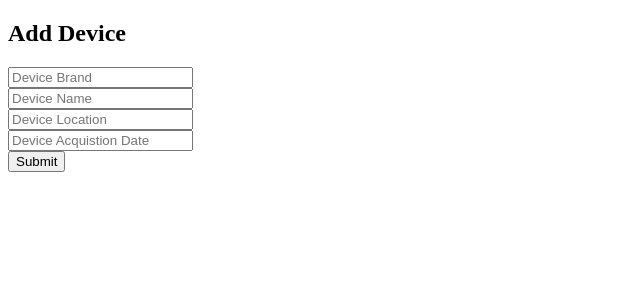
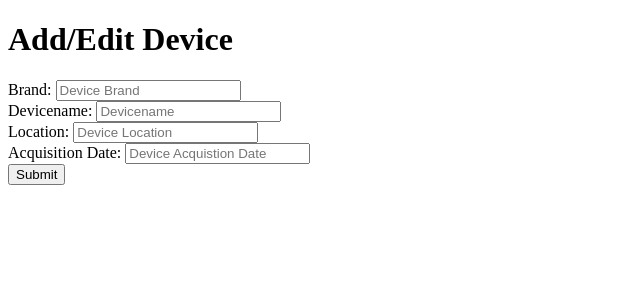
Before and after one commit to ThomasOtte/Dabadest, a CodeIgniter app: the page made by application/views/devices/adddevice.php in a window 1280 px wide. Shown: the top 300 px of the page, without its empty margins (0-640 px from the left). Run offline with CodeIgniter, Linux system fonts and the light colour scheme.

Commit message:
More Bootstrap

```diff
--- a/application/views/devices/adddevice.php
+++ b/application/views/devices/adddevice.php
@@ -1,25 +1,30 @@
 <!DOCTYPE html>
 <html lang="en">
 <head>
+<title>Add/Edit Device</title>
 </head>
 <body>
 <div class="container">
-    <h2>Add Device</h2>
     <form action="" method="post">
+        <h1>Add/Edit Device</h1>
         <div class="form-group">
+        	<label>Brand:</label>
             <input type="text" class="form-control" name="brand" placeholder="Device Brand" value="<?php echo !empty($result['brand'])?$result['brand']:''; ?>">
         </div>
         <div class="form-group">
-            <input type="text" class="form-control" name="devicename" placeholder="Device Name" value="<?php echo !empty($result['devicename'])?$result['devicename']:''; ?>">
+        	<label>Devicename:</label>
+            <input type="text" class="form-control" name="devicename" placeholder="Devicename" value="<?php echo !empty($result['devicename'])?$result['devicename']:''; ?>">
         </div>
         <div class="form-group">
+        	<label>Location:</label>
             <input type="text" class="form-control" name="location" placeholder="Device Location" value="<?php echo !empty($result['location'])?$result['location']:''; ?>">
         </div>
         <div class="form-group">
+        	<label>Acquisition Date:</label>
             <input type="text" class="form-control" name="acqdate" placeholder="Device Acquistion Date" value="<?php echo !empty($result['acqdate'])?$result['acqdate']:''; ?>">
         </div>
         <div class="form-group">
-            <input type="submit" name="submit" class="btn-primary" value="Submit"/>
+            <input type="submit" name="submit" class="btn btn-md btn-info" value="Submit"/>
         </div>
     </form>
 </div>
--- a/application/views/header.php
+++ b/application/views/header.php
@@ -19,6 +19,7 @@
       <li><a href="<?php echo base_url(); ?>Malfunctions/viewMalfunction/">Malfunctions</a></li>
     </ul>
     <ul class="nav navbar-nav navbar-right">
+      <li><a href="<?php echo base_url(); ?>Users/Account/"><span class="glyphicon glyphicon-user"></span> Account</a></li>
       <li><a href="<?php echo base_url(); ?>Users/Logout/"><span class="glyphicon glyphicon-log-out"></span> Logout</a></li>
     </ul>
   </div>
--- a/application/views/malfunctions/adminadd.php
+++ b/application/views/malfunctions/adminadd.php
@@ -19,8 +19,8 @@
         </div>
         <div class="form-group">
         	<label>
-            <input type="hidden" value="no" name="fixed">
-            <input type="checkbox" name="fixed" value="yes" placeholder="Fixed?" <?php if ($result['fixed'] == "yes"){echo "checked=checked";}?>>
+            <input type="hidden" value="NO" name="fixed">
+            <input type="checkbox" name="fixed" value="YES" placeholder="Fixed?" <?php if ($result['fixed'] == "YES"){echo "checked=checked";}?>>
             Fixed
             </label>
         </div>
--- a/application/views/malfunctions/managementadd.php
+++ b/application/views/malfunctions/managementadd.php
@@ -19,8 +19,8 @@
         </div>
         <div class="form-group">
         	<label>
-        	<input type="hidden" value="no" name="fixed">
-            <input type="checkbox" name="fixed" value="yes" placeholder="Fixed?" value="<?php echo !empty($result['fixed'])?$result['fixed']:'';?>">
+        	<input type="hidden" value="NO" name="fixed">
+            <input type="checkbox" name="fixed" value="YES" placeholder="Fixed?" value="<?php if ($result['fixed'] == "YES"){echo "checked=checked";}?>">
             Fixed
             </label>
         </div>
--- a/application/views/malfunctions/view.php
+++ b/application/views/malfunctions/view.php
@@ -22,7 +22,7 @@
      <th>&nbsp;</th>
  </tr>
 <?php foreach($result as $row):?>
-<tr <?php if ($row->fixed == "yes"){?> class="bg-success" <?php }?>>
+<tr <?php if ($row->fixed == "YES"){?> class="bg-success" <?php }?>>
 	<td><?php echo $row->devicebrand;?> </td>
 	<td><?php echo $row->devicename;?> </td>
 	<td><?php echo $row->devicelocation;?> </td>
```
